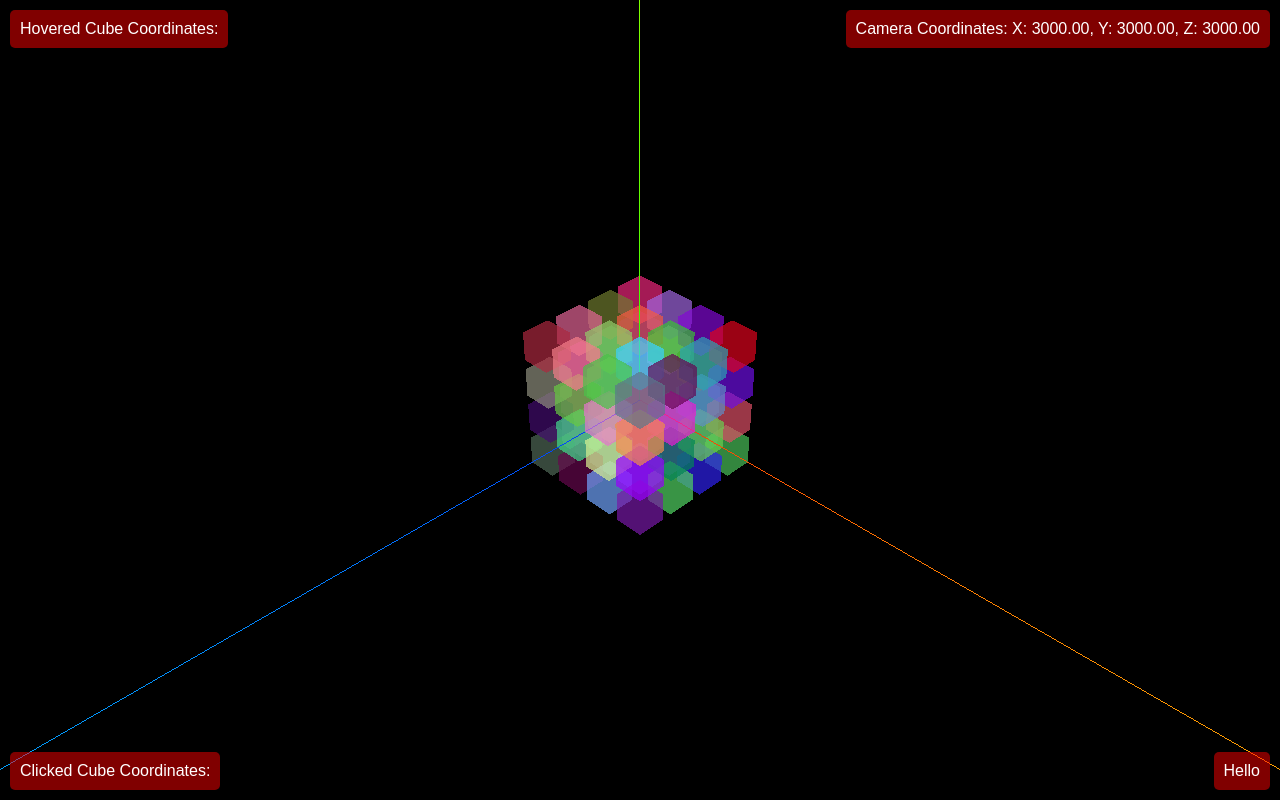
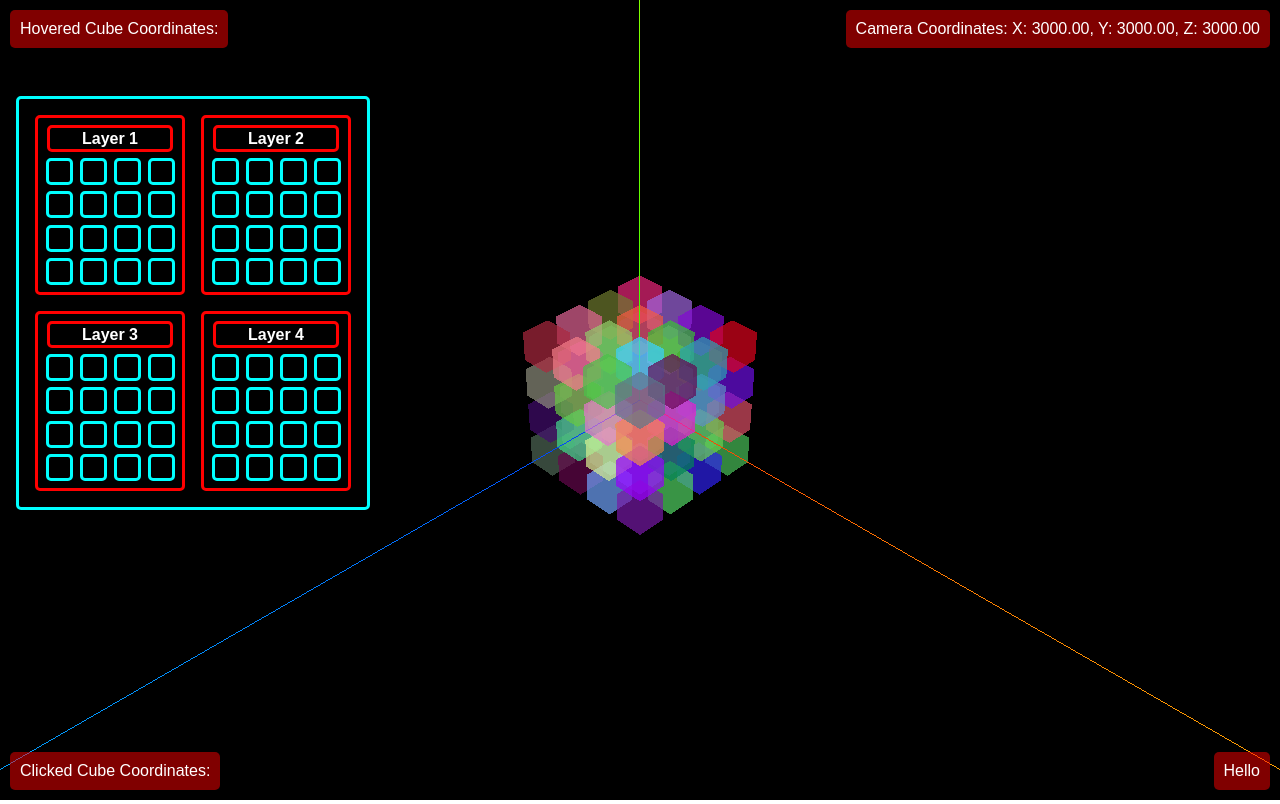
Before and after one commit to pSwaqtch/three_js-test, a website built with Vite: page index.html in a window 1280 px wide. Built offline with nearby package versions, Linux system fonts and the light colour scheme; animation ran at ten frames a second.

Commit message:
added layers

```diff
--- a/index.html
+++ b/index.html
@@ -15,7 +15,18 @@
         <div id="clicked-cube" class="text"><p>Clicked Cube Coordinates:</p></div>
         <div id="point-coordinates" class="text"></div>
     </div>
+
+    <div class="tables">
+        <div class="tic-tac-toe">
+            <div class="grid" id="ticTacToeGrid1"><h2 class="cell label" style="grid-column: span 4;">Layer 1</h2></div>
+            <div class="grid" id="ticTacToeGrid2"><h2 class="cell label" style="grid-column: span 4;">Layer 2</h2></div>
+            <div class="grid" id="ticTacToeGrid3"><h2 class="cell label" style="grid-column: span 4;">Layer 3</h2></div>
+            <div class="grid" id="ticTacToeGrid4"><h2 class="cell label" style="grid-column: span 4;">Layer 4</h2></div>
+        </div>
+    </div>
+
     <canvas class="webgl"></canvas>
+
     <script type="module" src="js/cube_mesh.js"></script>
     <script></script>
 </body>
--- a/js/cube_mesh.js
+++ b/js/cube_mesh.js
@@ -24,6 +24,23 @@
 
 const coordinatesPoint = document.getElementById('point-coordinates');
 coordinatesPoint.textContent = `Hello`;
+
+document.addEventListener("DOMContentLoaded", function () {
+  for (let table = 1; table <= 4; table++) {
+    const ticTacToeGrid = document.getElementById("ticTacToeGrid" + table);
+
+    for (let i = 1; i <= 4; i++) {
+      for (let j = 1; j <= 4; j++) {
+        const cell = document.createElement("div");
+        cell.className = "cell";
+        cell.setAttribute("data-table", table);
+        cell.setAttribute("data-row", i);
+        cell.setAttribute("data-column", j);
+        ticTacToeGrid.appendChild(cell);
+      }
+    }
+  }
+});
 
 animate();
 
--- a/style.css
+++ b/style.css
@@ -21,3 +21,55 @@ body, html {
 #point-coordinates { bottom: 10px; right: 10px; }
 #hover-cube { top: 10px; left: 10px; }
 #clicked-cube { bottom: 10px; left: 10px; }
+
+.tables {
+    position: absolute;
+    display: flex;
+    justify-content: space-between;
+    width: 100%;
+    font-family: Arial, sans-serif;
+    width: auto;
+    padding: 2vh;
+    margin: 12vh 2vh;
+    border: 3px solid #0ff;
+    border-radius: 5px;
+}
+
+.tic-tac-toe {
+    display: grid;
+    grid-template-columns: repeat(2, 1fr);
+    grid-template-rows: repeat(2, 1fr);
+    gap: 2vh;
+    margin: auto;
+}
+
+.grid {
+    border: 0.2rem solid #f00;
+    border-radius: 5px;
+    display: grid;
+    grid-template-columns: repeat(4, 1fr);
+    grid-template-rows: repeat(5, 1fr);
+    gap: 4px;
+    height: 180px;
+    width: 150px;
+    margin: auto;
+    padding: 6px;
+}
+
+.cell {
+  width: 27px;
+  height: 27px;
+  border: 3px solid #0ff;
+  border-radius: 5px;
+  display: flex;
+  justify-content: center;
+  align-items: center;
+  margin: auto;
+}
+
+.label {
+  border: 3px solid #f00;
+  font-size: 1rem;
+  width: 95%;
+  color: white;
+}
```
